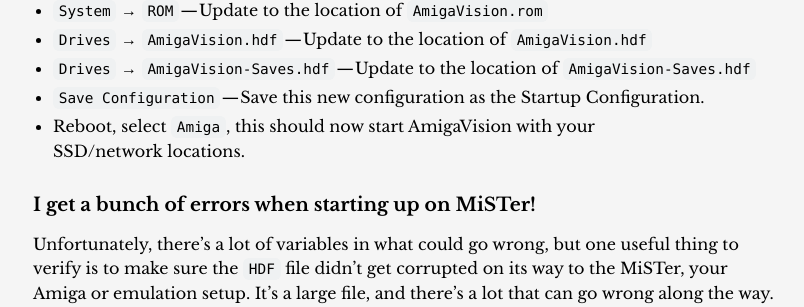
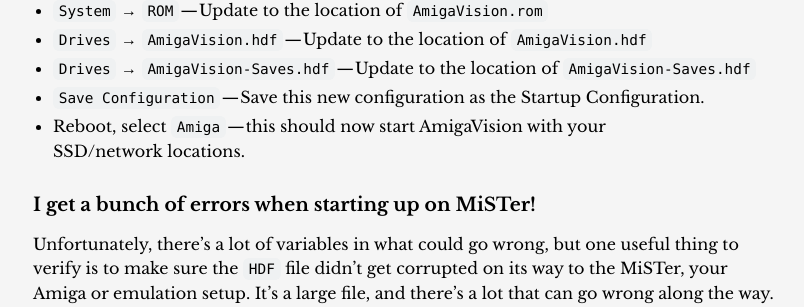
Before and after one commit to amigavision/amigavision.github.io, a Jekyll site: the page built from docs.md, in a window 1280 px wide and 900 px high, scrolled down 12879 px. Shown: the part 144-451 px from the top of the window, without its empty margins (232-1036 px from the left). Built offline with Jekyll 4.4.1, drawn with Linux system fonts in a browser that asks for light colours.

Commit message:
Consistency

```diff
--- a/docs.md
+++ b/docs.md
@@ -333,7 +333,7 @@
 * `Drives` → `AmigaVision.hdf` — Update to the location of `AmigaVision.hdf`
 * `Drives` → `AmigaVision-Saves.hdf` — Update to the location of `AmigaVision-Saves.hdf`
 * `Save Configuration` — Save this new configuration as the Startup Configuration.
-* Reboot, select `Amiga`, this should now start AmigaVision with your SSD/network locations.
+* Reboot, select `Amiga` — this should now start AmigaVision with your SSD/network locations.
 
 ### I get a bunch of errors when starting up on MiSTer! {#errors}
 
```
